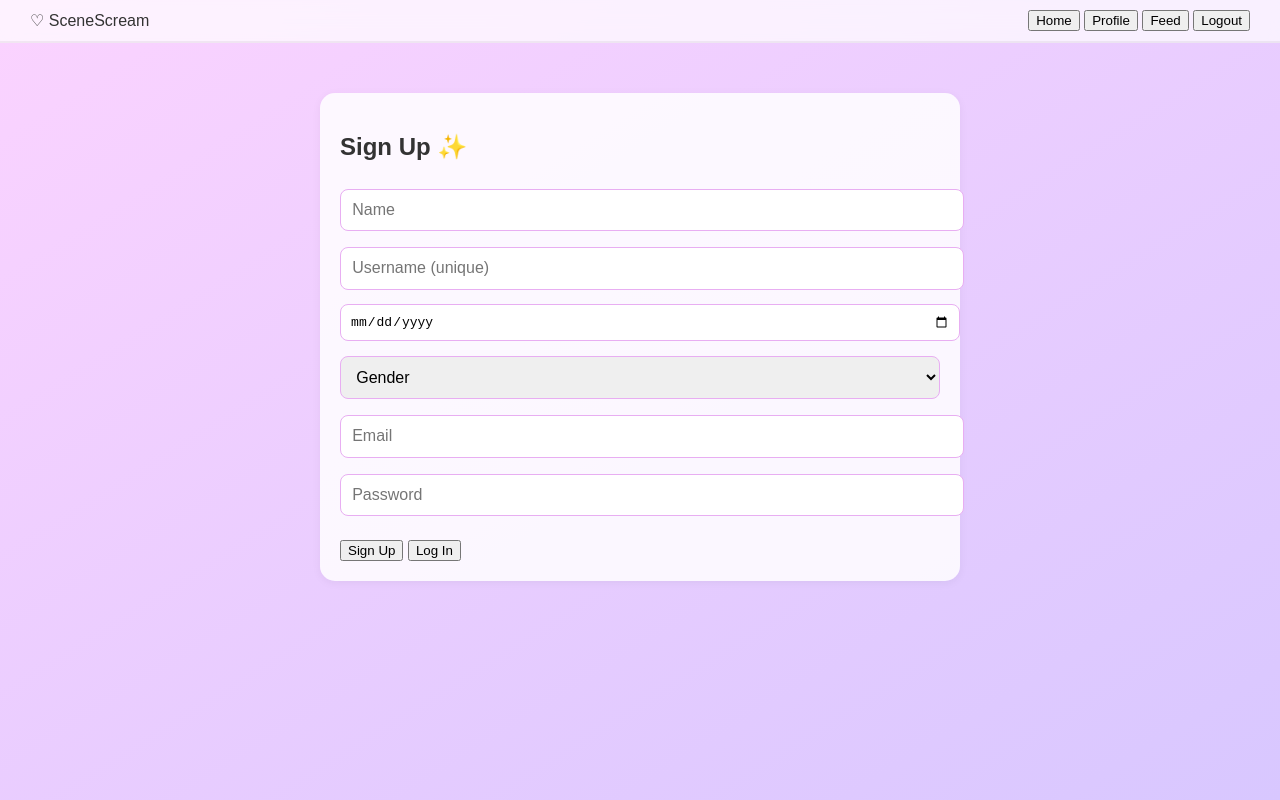
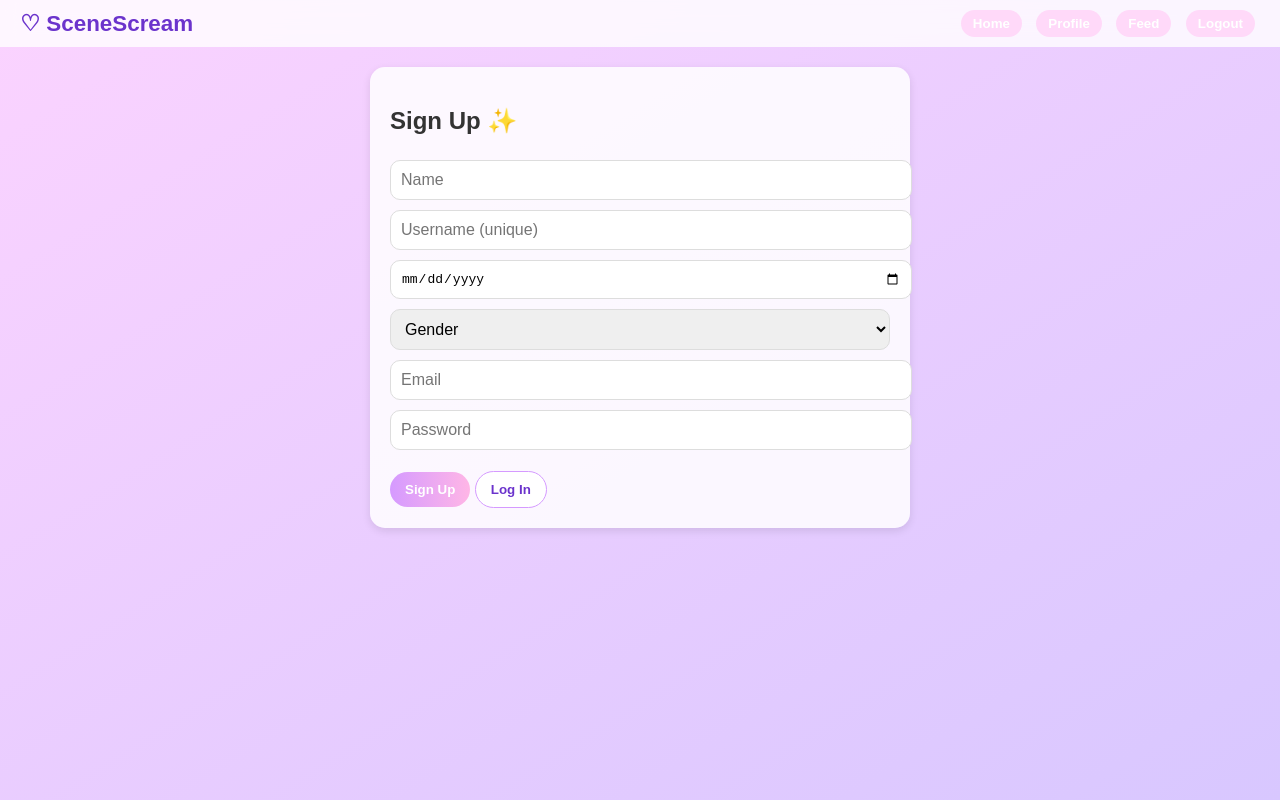
Before and after one commit to lylahparrish-glitch/scenescream, a plain HTML site: page index.html in a window 1280 px wide. Drawn offline with Linux system fonts and the light colour scheme.

Commit message:
Update style.css

```diff
--- a/style.css
+++ b/style.css
@@ -1,69 +1,76 @@
 body {
-  margin: 0;
   font-family: "Poppins", sans-serif;
   background: linear-gradient(to bottom right, #fbd3ff, #d8c7ff);
   color: #333;
+  margin: 0;
   min-height: 100vh;
-  overflow-x: hidden;
 }
 
 .top-bar {
-  background: rgba(255, 255, 255, 0.7);
+  background: rgba(255, 255, 255, 0.8);
   backdrop-filter: blur(10px);
+  padding: 10px 20px;
   display: flex;
   justify-content: space-between;
   align-items: center;
-  padding: 10px 30px;
-  border-bottom: 2px solid rgba(0, 0, 0, 0.05);
-  position: sticky;
-  top: 0;
-  z-index: 10;
 }
 
-.logo-text { font-weight: 700; font-size: 1.5rem; color: #6b33cc; }
-.logo-heart { color: #ff69b4; font-size: 1.3rem; margin-right: 5px; }
+.logo {
+  font-weight: 700;
+  color: #6b33cc;
+  font-size: 1.4em;
+}
 
-.nav-bar { display: flex; gap: 10px; }
-.nav-btn {
+.nav button {
   border: none;
-  background: rgba(255, 255, 255, 0.8);
+  background: #ffd9f9;
   border-radius: 20px;
-  padding: 6px 14px;
+  margin: 0 5px;
+  padding: 6px 12px;
   cursor: pointer;
-  transition: 0.3s;
-  font-weight: 500;
 }
-.nav-btn:hover { background: #ffccf9; transform: scale(1.05); }
-
-.page { display: none; padding: 30px; }
-.page.active { display: block; }
 
 .card {
   background: rgba(255, 255, 255, 0.85);
   border-radius: 15px;
-  box-shadow: 0 2px 10px rgba(0, 0, 0, 0.05);
+  padding: 20px;
   margin: 20px auto;
-  padding: 20px;
-  max-width: 600px;
+  max-width: 500px;
+  box-shadow: 0 3px 8px rgba(0,0,0,0.1);
 }
-.btn-pill {
-  background: linear-gradient(to right, #d59aff, #ffb6e6);
-  border: none;
-  border-radius: 30px;
-  color: white;
-  padding: 10px 20px;
-  font-weight: 600;
-  cursor: pointer;
-  transition: 0.3s;
-}
-.btn-pill:hover { transform: scale(1.05); }
-.hidden { display: none; }
+
 textarea, input, select {
   width: 100%;
-  margin: 0.5em 0;
-  padding: 0.7em;
-  border-radius: 8px;
-  border: 1px solid #e8aef2;
+  margin: 5px 0;
+  padding: 10px;
+  border-radius: 10px;
+  border: 1px solid #ddd;
   font-size: 1em;
 }
-.profile-pic { width: 100px; height: 100px; border-radius: 50%; }
+
+button {
+  background: linear-gradient(to right, #d59aff, #ffb6e6);
+  color: white;
+  border: none;
+  padding: 10px 15px;
+  border-radius: 20px;
+  cursor: pointer;
+  font-weight: 600;
+}
+
+.secondary {
+  background: #fff;
+  color: #6b33cc;
+  border: 1px solid #d59aff;
+}
+
+.hidden {
+  display: none;
+}
+
+.profile-pic {
+  width: 100px;
+  height: 100px;
+  border-radius: 50%;
+  object-fit: cover;
+}
```
